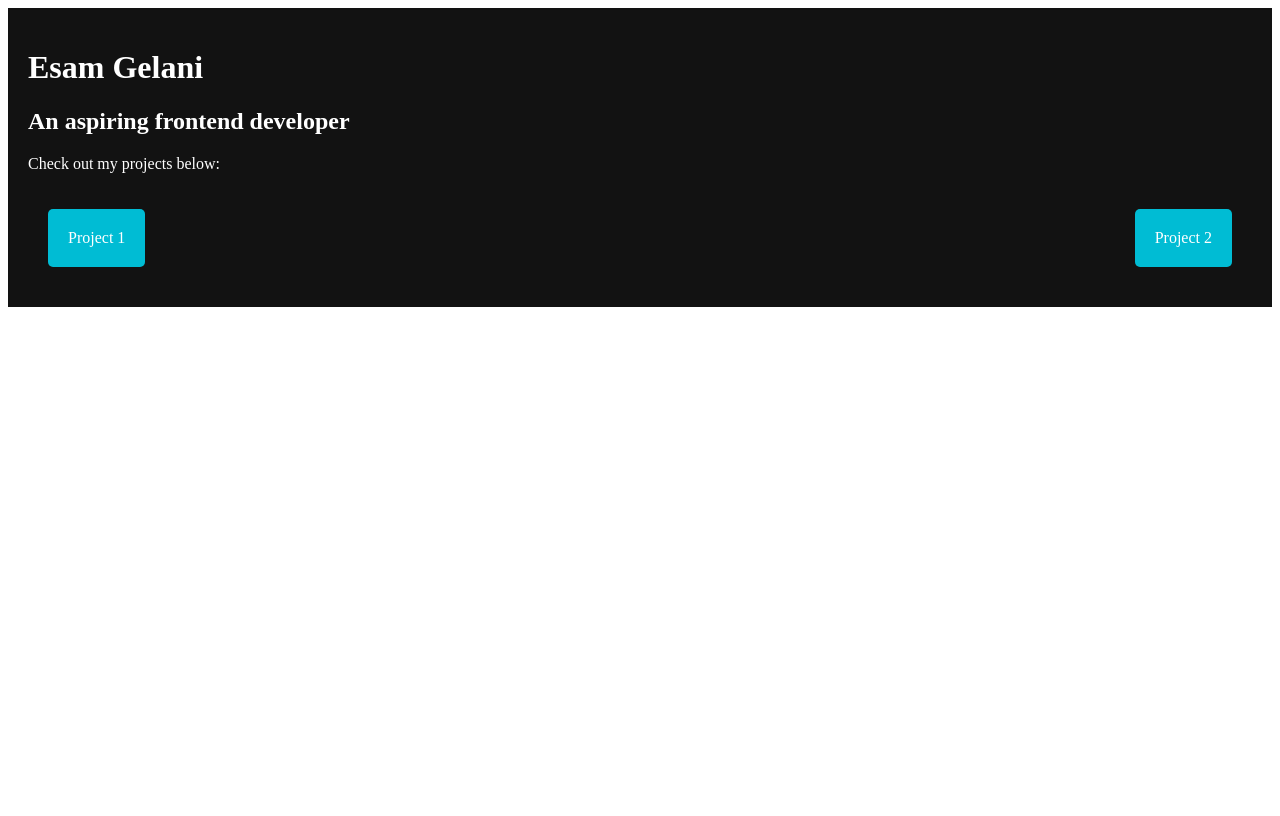
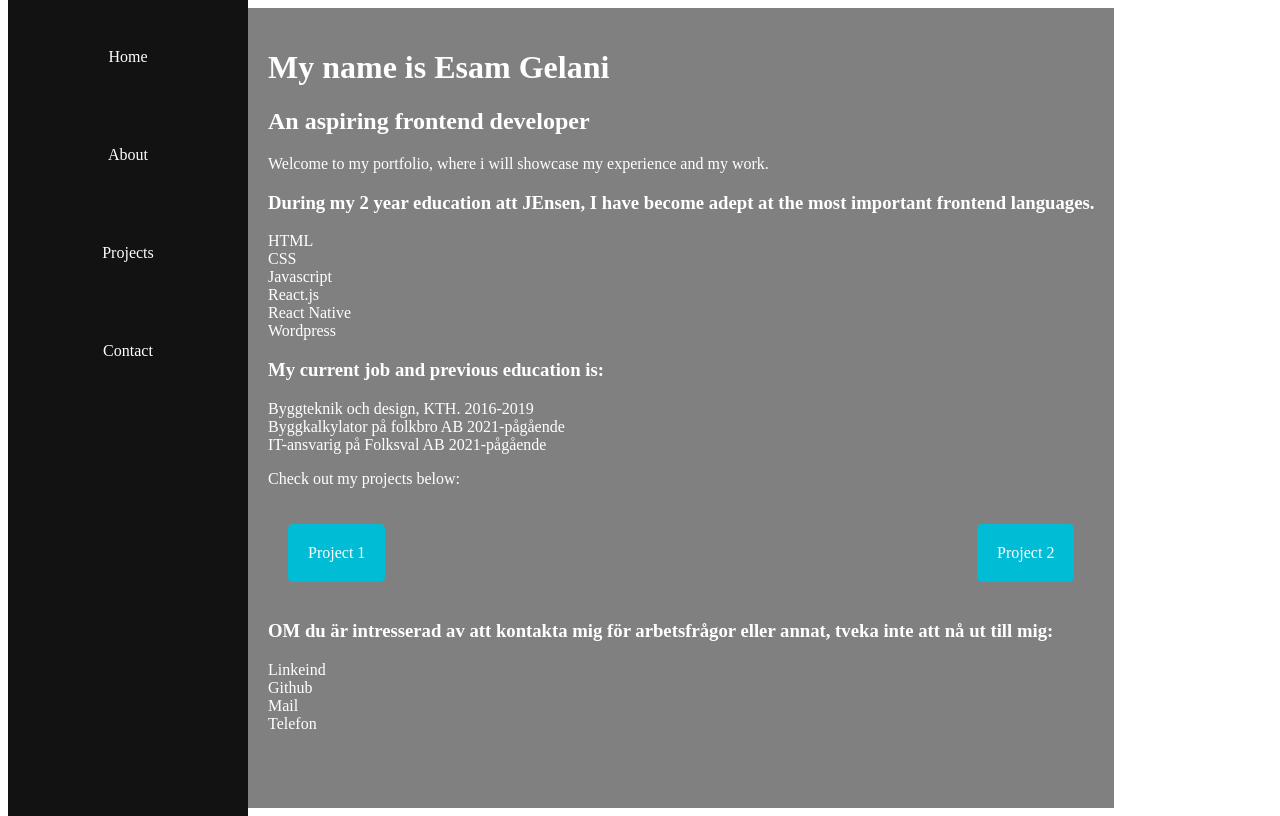
Before and after one commit to esam95/esam95.github.io, a React (Create React App) app: page / in a window 1280 px wide. Built offline with nearby package versions, Linux system fonts and the light colour scheme.

Commit message:
navbar and mainpage flexbox done

```diff
--- a/src/App.js
+++ b/src/App.js
@@ -1,12 +1,35 @@
 import './App.css';
-import ExampleComponent from './components/Example';
+import Home from './pages/Home';
+import Navbar from './components/Navbar';
 
 function App() {
   return (
-    <div>
-      <ExampleComponent />
+    <div style={styles.container}>
+      <div style={styles.navbarcontainer}><Navbar /></div>
+      <div style={styles.mainpagecontainer}><Home /></div>
     </div>
   );
 }
 
 export default App;
+
+const styles = {
+  container: {
+      display: 'flex',
+      alignItems: 'center',
+  },
+  navbarcontainer: {
+      //Fixed vertical navbar
+      position: 'fixed',
+      display: 'flex',
+      flex: '1',
+  },
+  mainpagecontainer: {
+      //Fixed vertical navbar
+      display: 'flex',
+      flex: '3',
+      height: '100vh',
+      marginLeft: '240px',
+      marginRight: '0px',
+  },
+}
--- a/src/Theme.js
+++ b/src/Theme.js
@@ -1,6 +1,6 @@
 const theme = {
   colors: {
-    background: '#121212',
+    background: 'grey',
     text: '#ffffff',
     primary: '#00bcd4',
   },
--- a/src/components/Example.js
+++ /dev/null
@@ -1,38 +0,0 @@
-import React from 'react';
-import styled from 'styled-components';
-
-const StyledComponent = styled.div`
-  background-color: ${({ theme }) => theme.colors.background};
-  color: ${({ theme }) => theme.colors.text};
-  padding: 20px;
-`;
-
-function ExampleComponent() {
-  return (
-    <StyledComponent>
-      <h1>Esam Gelani</h1>
-      <h2>An aspiring frontend developer</h2>
-      <p>Check out my projects below:</p>
-      <main style={styles.projects}>
-        <div style={styles.project}>Project 1</div>
-        <div style={styles.project}>Project 2</div>
-      </main>
-    </StyledComponent>
-  );
-}
-
-export default ExampleComponent;
-
-const styles = {
-    projects: {
-        display: 'flex',
-        justifyContent: 'space-between',
-    },
-    project: {
-        backgroundColor: '#00bcd4',
-        color: '#ffffff',
-        padding: '20px',
-        margin: '20px',
-        borderRadius: '5px',
-    }
-}
--- /dev/null
+++ b/src/components/Navbar.js
@@ -0,0 +1,35 @@
+import React from 'react'
+
+export default function Navbar() {
+  return (
+    //fixed navbar
+
+    <nav style={styles.navbar}>
+        <div style={styles.navbarItem}>Home</div>
+        <div style={styles.navbarItem}>About</div>
+        <div style={styles.navbarItem}>Projects</div>
+        <div style={styles.navbarItem}>Contact</div>
+    </nav>
+  )
+}
+const styles = {
+    navbar: {
+        //Fixed vertical navbar
+        display: 'flex',
+        flexDirection: 'column',
+        alignItems: 'center',
+        backgroundColor: '#121212',
+        color: '#ffffff',
+        padding: '20px',
+        width: '200px',
+        height: '100vh',
+    },
+    navbarItem: {
+        //Navbar items
+        padding: '20px',
+        margin: '20px',
+        borderRadius: '5px',
+        cursor: 'pointer',
+
+    }
+}
--- /dev/null
+++ b/src/pages/Home.js
@@ -0,0 +1,62 @@
+import React from 'react';
+import styled from 'styled-components';
+
+const StyledComponent = styled.div`
+  background-color: ${({ theme }) => theme.colors.background};
+  color: ${({ theme }) => theme.colors.text};
+  padding: 20px;
+`;
+
+function Home() {
+  return (
+    <StyledComponent>
+      <h1>My name is Esam Gelani</h1>
+      <h2>An aspiring frontend developer</h2>
+      <p>Welcome to my portfolio, where i will showcase my experience and my work.</p>
+
+        <h3>During my 2 year education att JEnsen, I have become adept at the most important frontend languages.</h3>
+        <div>HTML</div>
+        <div>CSS</div>
+        <div>Javascript</div>
+        <div>React.js</div>
+        <div>React Native</div>
+        <div>Wordpress</div>
+
+        <h3>My current job and previous education is:</h3>
+        <div>Byggteknik och design, KTH. 2016-2019</div>
+        <div>Byggkalkylator på folkbro AB 2021-pågående</div>
+        <div>IT-ansvarig på Folksval AB 2021-pågående</div>
+
+
+
+      <p>Check out my projects below:</p>
+      <main style={styles.projects}>
+        <div style={styles.project}>Project 1</div>
+        <div style={styles.project}>Project 2</div>
+      </main>
+
+      <h3>OM du är intresserad av att kontakta mig för arbetsfrågor eller annat, tveka inte att nå ut till mig:</h3>
+      <div>Linkeind</div>
+      <div>Github</div>
+      <div>Mail</div>
+      <div>Telefon</div>
+
+    </StyledComponent>
+  );
+}
+
+export default Home;
+
+const styles = {
+    projects: {
+        display: 'flex',
+        justifyContent: 'space-between',
+    },
+    project: {
+        backgroundColor: '#00bcd4',
+        color: '#ffffff',
+        padding: '20px',
+        margin: '20px',
+        borderRadius: '5px',
+    }
+}
```
